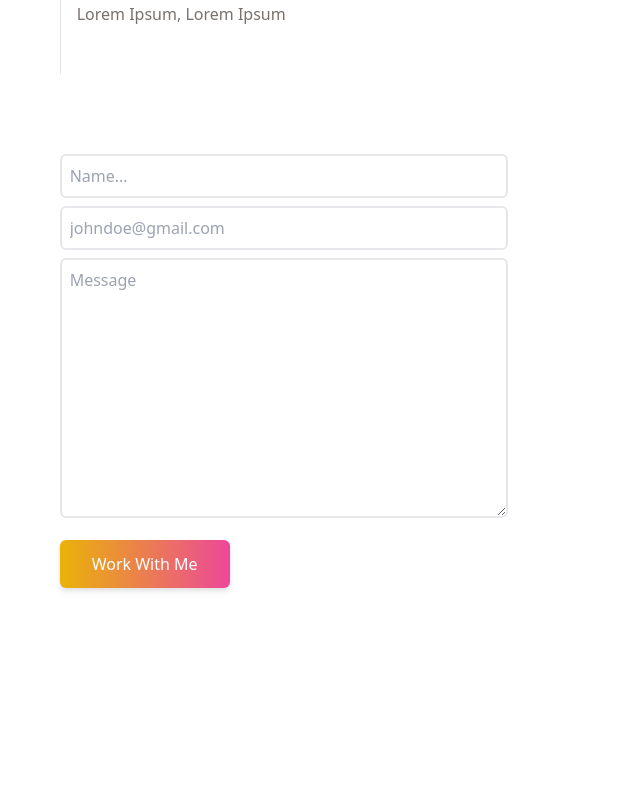
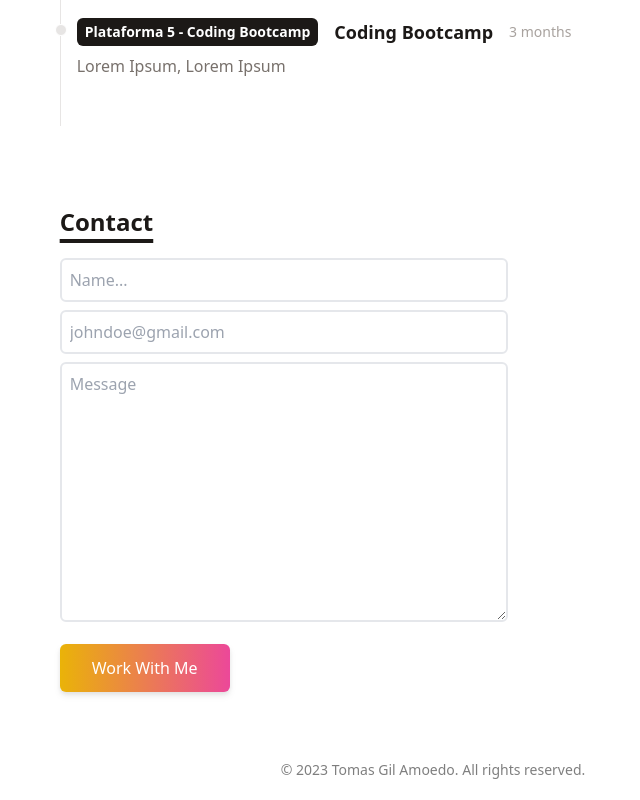
Before and after one commit to Tommydemian/portfolio, a React (Vite) app: page / in a window 1280 px wide. Shown: the part 1042-1842 px from the top of the page, without its empty margins (207-847 px from the left). Before the commit the page ends 1670 px from the top, so only its background shows below. Built offline with nearby package versions, Linux system fonts and the light colour scheme.

Commit message:
basic layout done, now lets go for darkMode

```diff
--- a/src/App.tsx
+++ b/src/App.tsx
@@ -9,6 +9,7 @@ function App() {
       <Portfolio />
       <Timeline />
       <Contact />
+      <Footer />
     </div>
   )
 }
--- a/src/components/Contact.tsx
+++ b/src/components/Contact.tsx
@@ -1,4 +1,5 @@
 import React from 'react'
+import Title from './Title'
 
 const Contact = () => {
   return (
@@ -9,6 +10,7 @@ const Contact = () => {
         method='POST'
         className='flex flex-col w-full md:w-7/12'
         >
+          <Title>Contact</Title>
           <label htmlFor="name">
             <input
             type="text"
--- a/src/components/Footer.tsx
+++ b/src/components/Footer.tsx
@@ -1,9 +1,20 @@
-import React from 'react'
+import React from 'react';
 
-const Footer = () => {
-  return (
-    <div>Footer</div>
-  )
+function Footer() {
+	return (
+		<div className="py-5 text-center">
+				<div className="container max-w-screen-lg mx-auto">
+					<div>
+						<div className="flex flex-wrap justify-center gap-2">
+
+						</div>
+					</div>
+				</div>
+			<p className="text-sm mt-2  opacity-50">
+				&copy; {new Date().getFullYear()} Tomas Gil Amoedo. All rights reserved.
+			</p>
+		</div>
+	);
 }
 
-export default Footer
+export default Footer;
--- a/src/components/Timeline.tsx
+++ b/src/components/Timeline.tsx
@@ -1,13 +1,13 @@
 import React from 'react'
 import timeline from '../data/timeline'
 import TimelineItem from './TimelineItem'
-
-import { Experience } from '../types/index'
+import Title from './Title'
 
 const Timeline = () => {
   return (
     <div className='flex flex-col md:flex-row justify-center my-20'>
       <div className='w-full md:w-7/12'>
+        <Title>Timeline</Title>
       {
         timeline.map(item => (
           <TimelineItem
--- /dev/null
+++ b/src/components/Title.tsx
@@ -0,0 +1,19 @@
+import React, { ReactNode } from 'react'
+
+type TitleProps = {
+  children: ReactNode
+  id?: string
+}
+
+const Title = ({ children, id }: TitleProps) => {
+  return (
+   <h1
+   id={id && id}
+   className="text-2xl font-bold underline underline-offset-8 decoration-4 mb-5 text-stone-900 "
+   >
+     {children}
+   </h1>
+  )
+}
+
+export default Title
```
